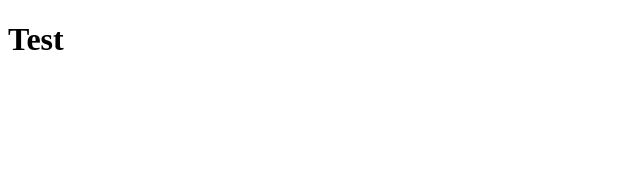
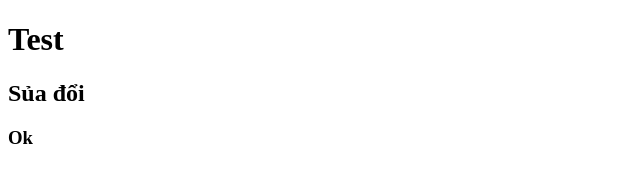
Before and after one commit to caubeQuangkhando/test1, a plain HTML site: page index.html in a window 1280 px wide. Shown: the whole page, without its empty margins (0-640 px from the left). Drawn offline with Linux system fonts and the light colour scheme.

Commit message:
Sửa đổi lần 2

```diff
--- a/index.html
+++ b/index.html
@@ -7,5 +7,7 @@
   </head>
   <body>
     <h1>Test</h1>
+    <h2>Sủa đổi</h2>
+    <h3>Ok</h3>
   </body>
 </html>
```
